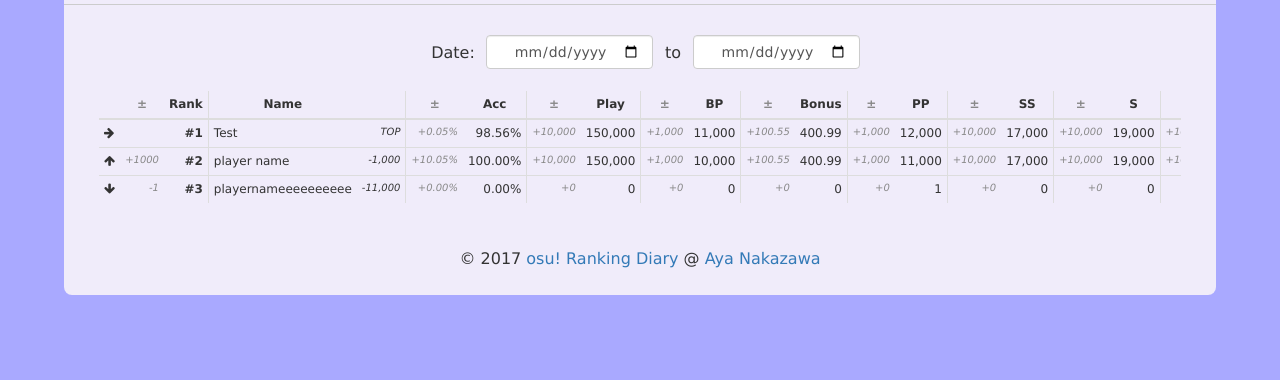
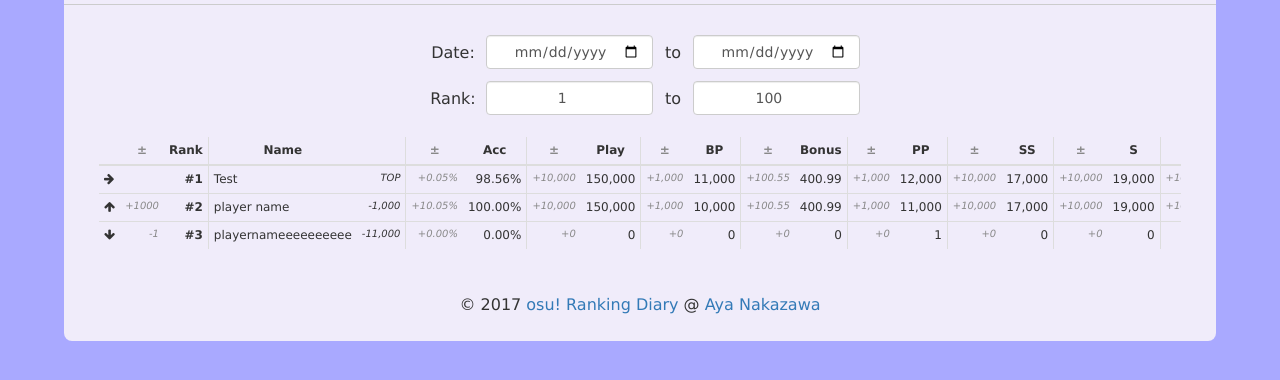
Before and after one commit to AyaNakazawa/osu_ranking_diary, a plain HTML site: page index.html in a window 1280 px wide. Shown: the part 180-560 px from the top of the page. Drawn offline with Linux system fonts and the light colour scheme.

Commit message:
[add] add #setting-rank-area
about #setting-rank-area
  in html
  add element p: title
  add element input: number
  add element p: to
  add element input: number

```diff
--- a/index.html
+++ b/index.html
@@ -43,6 +43,12 @@
           <input type="date" name="init-date" class="form-control setting-date">
           <p class="setting-to">to</p>
           <input type="date" name="exit-date" class="form-control setting-date">
+        </div>
+        <div class="setting-item" id="setting-rank-area">
+          <p class="setting-title">Rank</p>
+          <input type="number" name="init-rank" class="form-control setting-number" min="1" max="1000" value="1">
+          <p class="setting-to">to</p>
+          <input type="number" name="exit-rank" class="form-control setting-number" min="1" max="1000" value="100">
         </div>
         <!-- 順位と表示データの指定 -->
         <div id="ranking-area" class="table-responsive">
```
